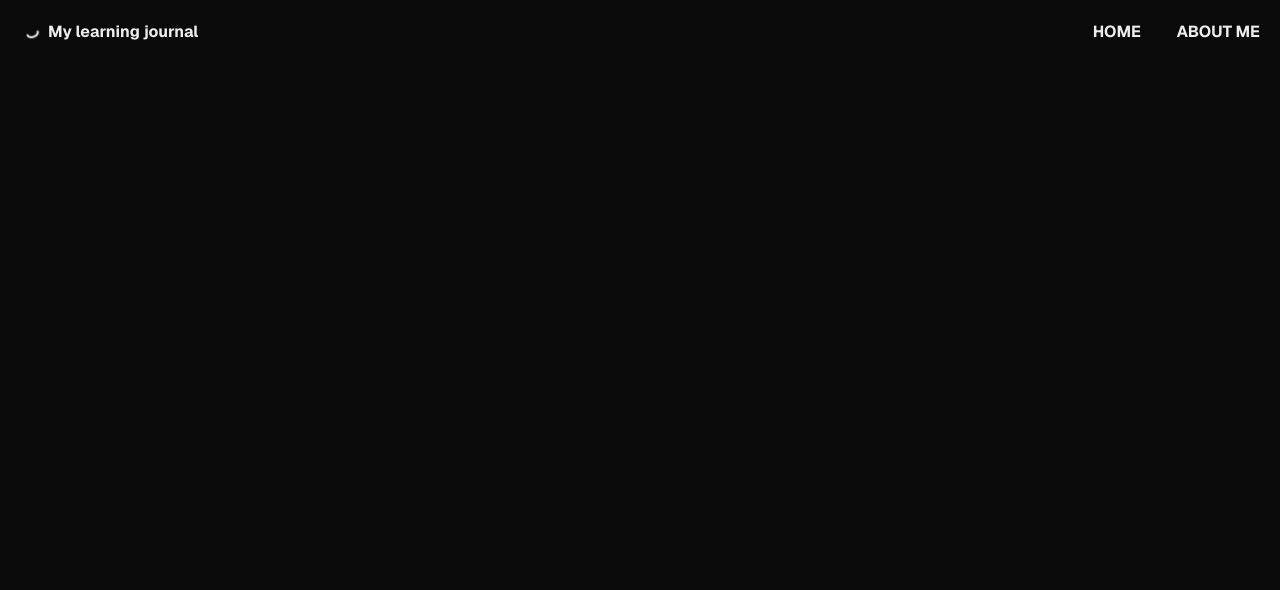
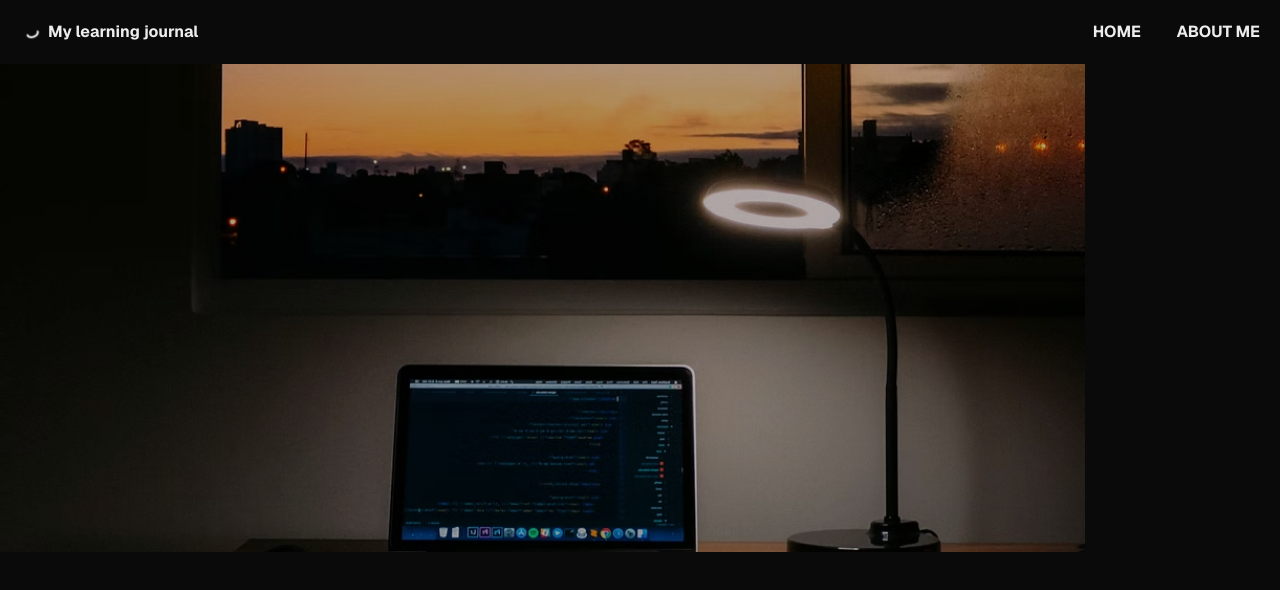
Before and after one commit to DarrickFauvel/my-learning-journal-solo-scrimba-250119, a Next.js app: page / in a window 1280 px wide. Shown: the top 590 px of the page. Built offline with nearby package versions, Linux system fonts and the light colour scheme.

Commit message:
Add hero component

```diff
--- a/app/page.tsx
+++ b/app/page.tsx
@@ -1,12 +1,15 @@
 import Header from "@/components/header";
 import Footer from "@/components/footer";
+import Hero from "@/components/hero";
 
 export default function Home() {
   return (
     <div className="grid font-[family-name:var(--font-geist-sans)]">
       <Header />
 
-      <main></main>
+      <main>
+        <Hero />
+      </main>
 
       <Footer />
     </div>
```
